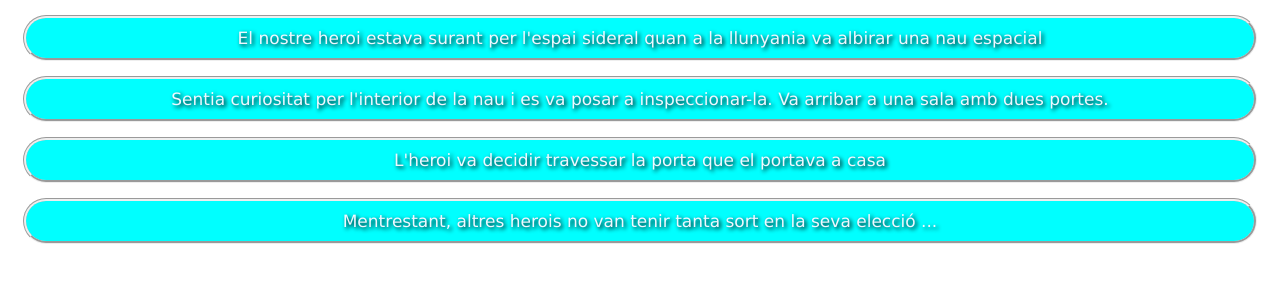
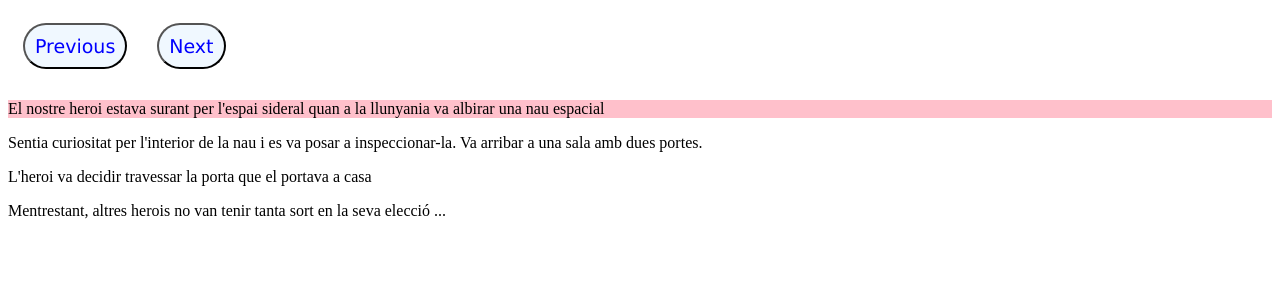
Before and after one commit to MiguelCagnate/Hero-React-Sprint-6, a React (Create React App) app: page / in a window 1280 px wide. Shown: the top 300 px of the page. Built offline with nearby package versions, Linux system fonts and the light colour scheme.

Commit message:
Función para cambiar de frase y color de fondo

```diff
--- a/src/App.js
+++ b/src/App.js
@@ -1,16 +1,37 @@
+import { useState } from "react";
 import { Frases } from "./data/data";
-import { Paragraph } from "./styled";
+import { Buttons } from "./styled";
+import "./components/Escena/ChangeColor.css";
+
+export function App() {
+  const [Change, setChange] = useState(0);
+  const changeButton = (e, text) => {
+    e.preventDefault();
+    if (text === "NEXT" && Change !== 3) {
+      return setChange(Change + 1);
+    }
+    if (text === "PREVIOUS" && Change !== 0) {
+      return setChange(Change - 1);
+    }
+  };
+  const frases = Frases.map((element, index) => (
+    <p key={index} className={`${index === Change ? "nuColor" : ""}`}>
+      {element}
+    </p>
+  ));
 
 
-export function App() {
+
 
   return (
-
-    Frases.map((element, index) =>
-
-<div key={index}>
-
-<Paragraph>{element}</Paragraph>
-</div>
-  ));
+    <div>
+      <Buttons onClick={(e) => changeButton(e, "PREVIOUS")} type="button">
+        Previous
+      </Buttons>
+      <Buttons onClick={(e) => changeButton(e, "NEXT")} type="button">
+        Next
+      </Buttons>
+      <>{frases}</>
+    </div>
+  );
 }
--- /dev/null
+++ b/src/components/Escena/ChangeColor.css
@@ -0,0 +1,3 @@
+.nuColor{
+background-color: pink;
+}
--- a/src/components/Escena/Escena.jsx
+++ b/src/components/Escena/Escena.jsx
@@ -5,7 +5,7 @@ import { Buttons } from "../../styled"
   return (
     <Buttons>
     <button>Previous</button>
-     <button>Next</button>
+    <button>Next</button>
     </Buttons>
   )
 
--- a/src/components/Escena/EstiloFrases.css
+++ b/src/components/Escena/EstiloFrases.css
@@ -4,6 +4,8 @@ h1{
     background-color: transparent;
     color:aqua;
     border-radius: 15px;
+    text-align: center;
+    align-items: center;
 
 
 
--- a/src/styled.js
+++ b/src/styled.js
@@ -1,16 +1,19 @@
 import styled from "styled-components";
 
-export const Buttons = styled.div`
+export const Buttons = styled.button`
+
   font-size: 19px;
   font-family: Verdana, Geneva, Tahoma, sans-serif;
-  background-color: aquamarine;
-  color: aliceblue;
+  background-color: aliceblue;
+  color: blue;
   border-radius: 35px;
   margin: 15px;
   padding: 10px;
+  text-align: center;
+  align-items: center;
   `
 
-export const Paragraph = styled.div`
+export const p = styled.div`
   font-size: 17px;
   font-family: Verdana, Geneva, Tahoma, sans-serif;
   background-color: aqua;
```
Also changed, not shown: src/components/Escena/Navbar.jsx (deleted, +0 -8 lines).
